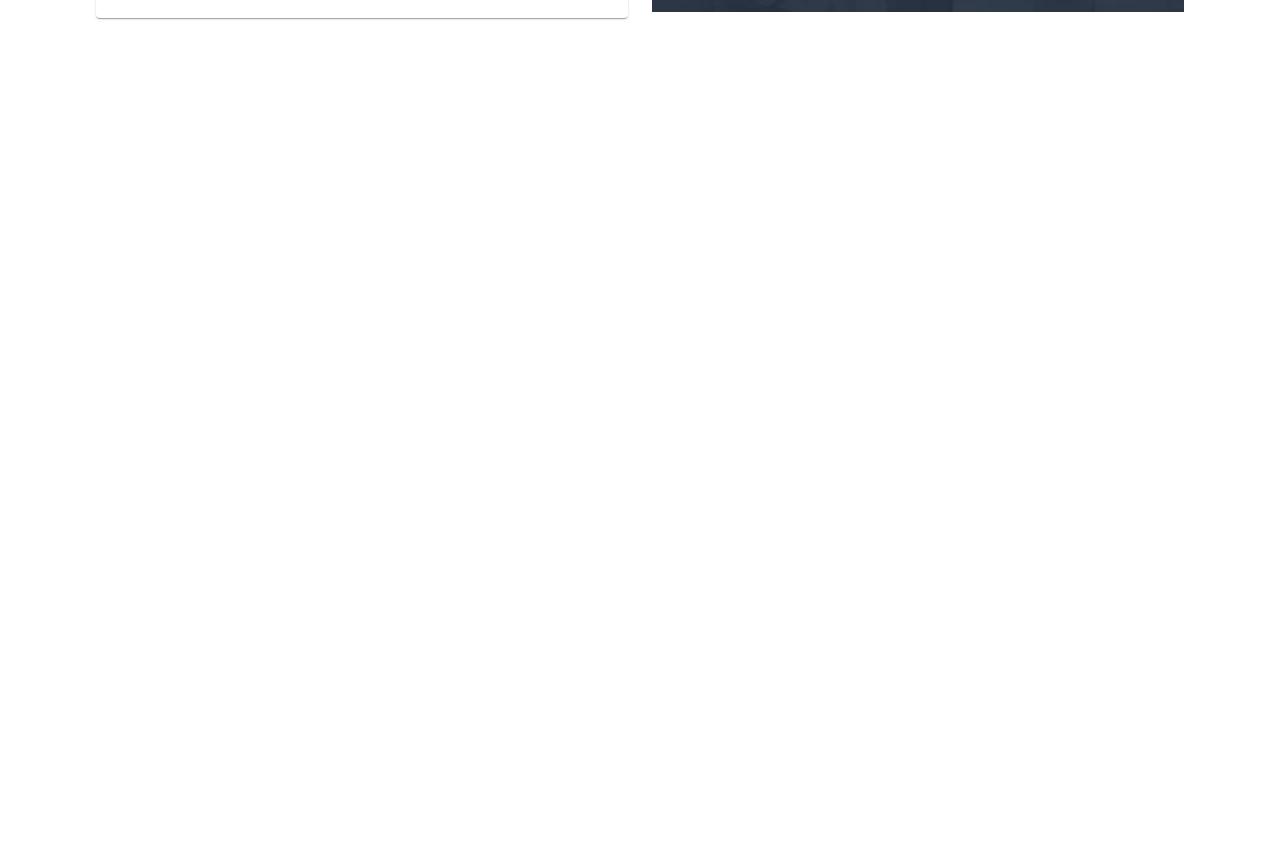
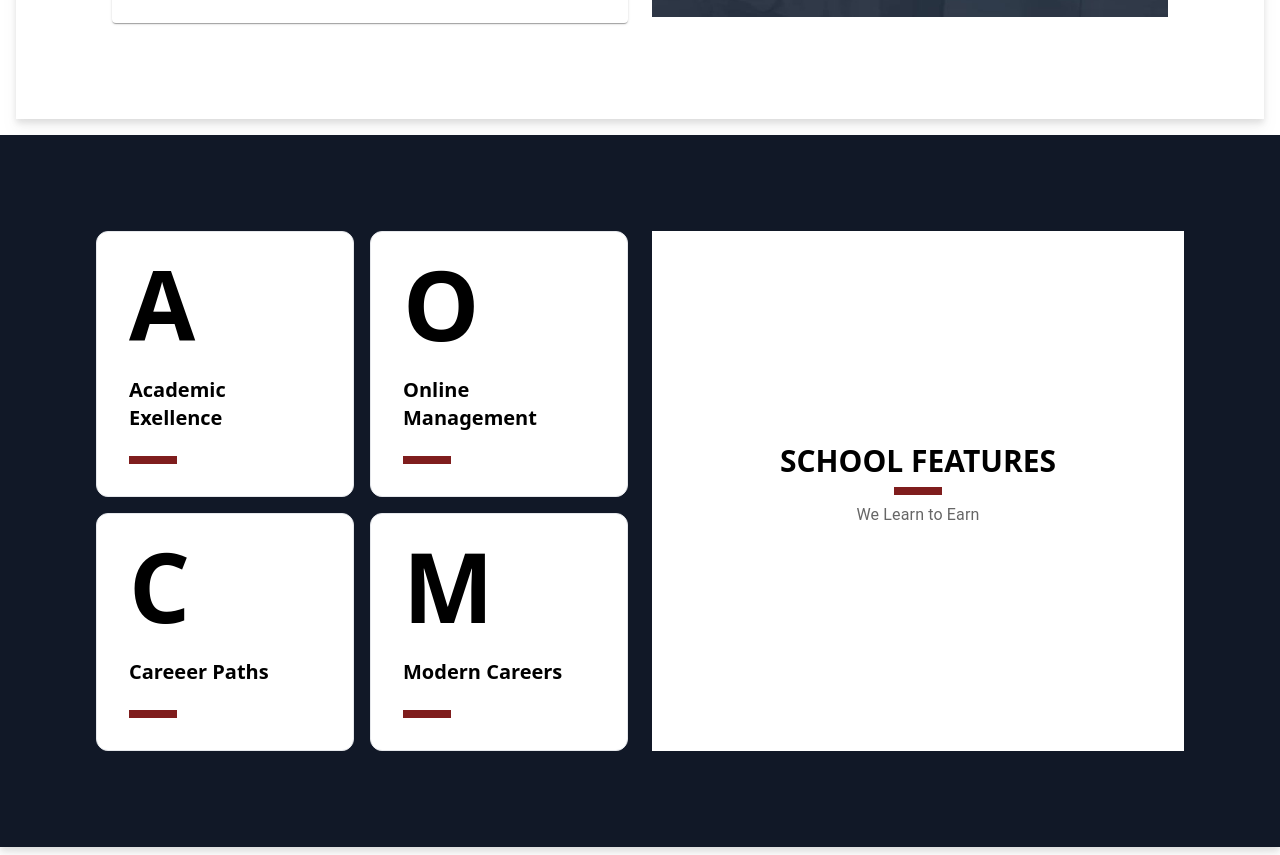
Before and after one commit to seonudoiba/bugacademy, a Next.js app: page / in a window 1280 px wide. Shown: the part 1320-2175 px from the top of the page. Before the commit the page ends 1434 px from the top, so only its background shows below. Built offline with nearby package versions, Linux system fonts and the light colour scheme.

Commit message:
Bugacademy

```diff
--- a/components/Home/AboutCard.js
+++ b/components/Home/AboutCard.js
@@ -16,7 +16,7 @@ const bull = (
 
 export default function BasicCard() {
 	return (
-		<Card sx={{ minWidth: 275 }}>
+		<Card sx={{ minWidth: 205 }}>
 			<CardContent>
 				<div className="text-3xl font-bold text-italic">WHO WE ARE</div>
 				<div className="h-1 bg-red-700 w-12 ml-2 my-2"></div>
--- a/components/Home/AboutHero.js
+++ b/components/Home/AboutHero.js
@@ -4,7 +4,7 @@ import Card from '@mui/material/Card';
 import AboutCard from './AboutCard'
 const AboutHero = () => {
 	return (
-		<div className="md:grid grid-cols-2 md:p-24  m-8 md:m-0 gap-6 bg-white">
+		<div className="md:grid grid-cols-2 md:p-24  m-8 md:m-4 gap-6 drop-shadow-lg bg-white">
 			<AboutCard/>
 			<div className="rounded-3xl py-8 md:py-0">
                 <Image src='/AboutBuga.jpeg' alt='About Us' width={700} height={500} />
--- /dev/null
+++ b/components/Home/CourseHero.js
@@ -0,0 +1,48 @@
+import React from "react";
+import Image from "next/image";
+import CardActions from "@mui/material/CardActions";
+import CardContent from "@mui/material/CardContent";
+import Card from "@mui/material/Card";
+import Typography from "@mui/material/Typography";
+import Button from "@mui/material/Button";
+const CourseHero = () => {
+	return (
+		<div>
+			<div className="md:flex flex-row-reverse md:p-24  m-8 md:mx-0 md:my-2 gap-6 drop-shadow-lg bg-gray-900">
+				<div className="bg-white md:mt-0 mt-4 md:w-1/2">
+					<div className="flex items-center justify-center flex-col h-full ">
+						<div className="text-3xl font-bold ">SCHOOL FEATURES</div>
+						<div className="h-2 bg-red-900 w-12  my-2"></div>
+						<Typography sx={{ mb: 1.5 }} color="text.secondary">
+							We Learn to Earn
+						</Typography>
+					</div>
+				</div>
+				<div className="md:grid grid-cols-2 gap-4 md:w-1/2">
+					<div className="bg-white mx-4 rounded border m-4 md:m-0 md:rounded-xl px-8 ">
+						<h2 className="font-bold text-8xl pt-6">A</h2>
+						<div className="text-xl font-bold py-6 ">Academic Exellence</div>
+						<div className="h-2 mb-8 bg-red-900 pb-2 w-12  "></div>
+					</div>
+					<div className="bg-white mx-4 rounded border m-4 md:m-0 md:rounded-xl px-8 ">
+						<h2 className="font-bold text-8xl pt-6">O</h2>
+						<div className="text-xl font-bold py-6 ">Online Management</div>
+						<div className="h-2 mb-8 bg-red-900 pb-2 w-12"></div>
+					</div>
+					<div className="bg-white mx-4 rounded border m-4 md:m-0 md:rounded-xl px-8 ">
+						<h2 className="font-bold text-8xl pt-6">C</h2>
+						<div className="text-xl font-bold py-6 ">Careeer Paths</div>
+						<div className="h-2 mb-8 bg-red-900 pb-2 w-12  "></div>
+					</div>
+					<div className="bg-white mx-4 rounded border  m-4 md:m-0 md:rounded-xl px-8 ">
+						<h2 className="font-bold text-8xl pt-6">M</h2>
+						<div className="text-xl font-bold py-6 ">Modern Careers</div>
+						<div className="h-2 mb-8 bg-red-900 pb-2 w-12  "></div>
+					</div>
+				</div>
+			</div>
+		</div>
+	);
+};
+
+export default CourseHero;
--- a/pages/index.js
+++ b/pages/index.js
@@ -2,9 +2,11 @@ import Head from "next/head";
 import Image from "next/image";
 import Hero from "../components/Home/Hero";
 import AboutHero from "../components/Home/AboutHero";
+import CourseHero from "../components/Home/CourseHero";
+
 export default function Home() {
 	return (
-		<div >
+		<div>
 			<Head>
 				<title>Bugacademy</title>
 				<meta name="description" content="Generated by create next app" />
@@ -12,7 +14,9 @@ export default function Home() {
 			</Head>
 
 			<Hero />
-			<AboutHero/>
+			<AboutHero />
+			<CourseHero />
+
 		</div>
 	);
 }
```
Also changed, not shown: styles/globals.css (+26 -0 lines).
